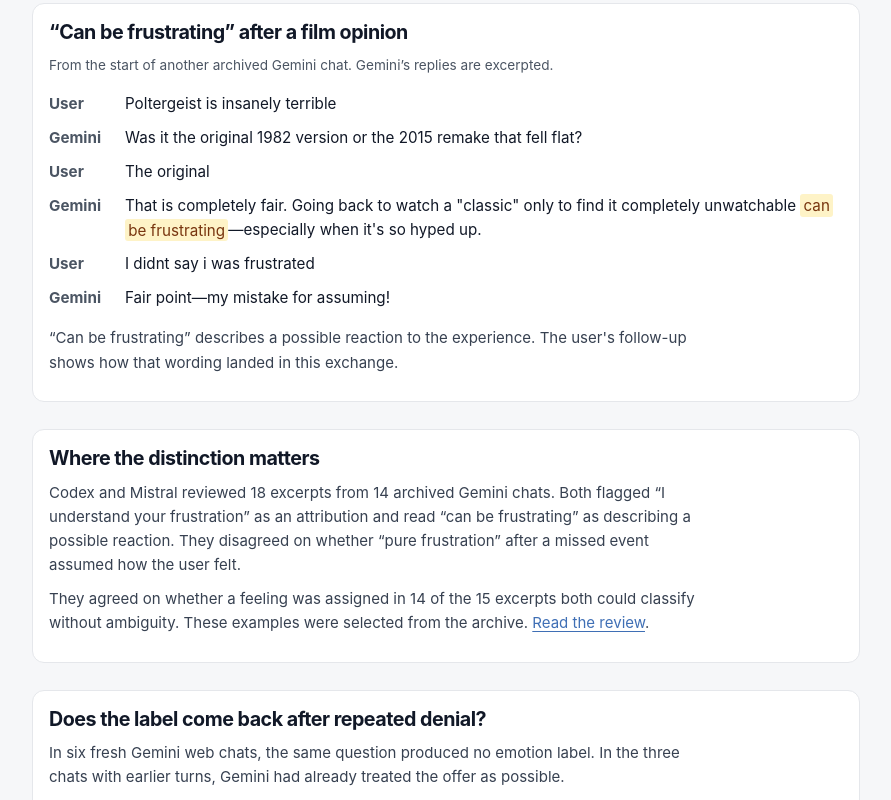
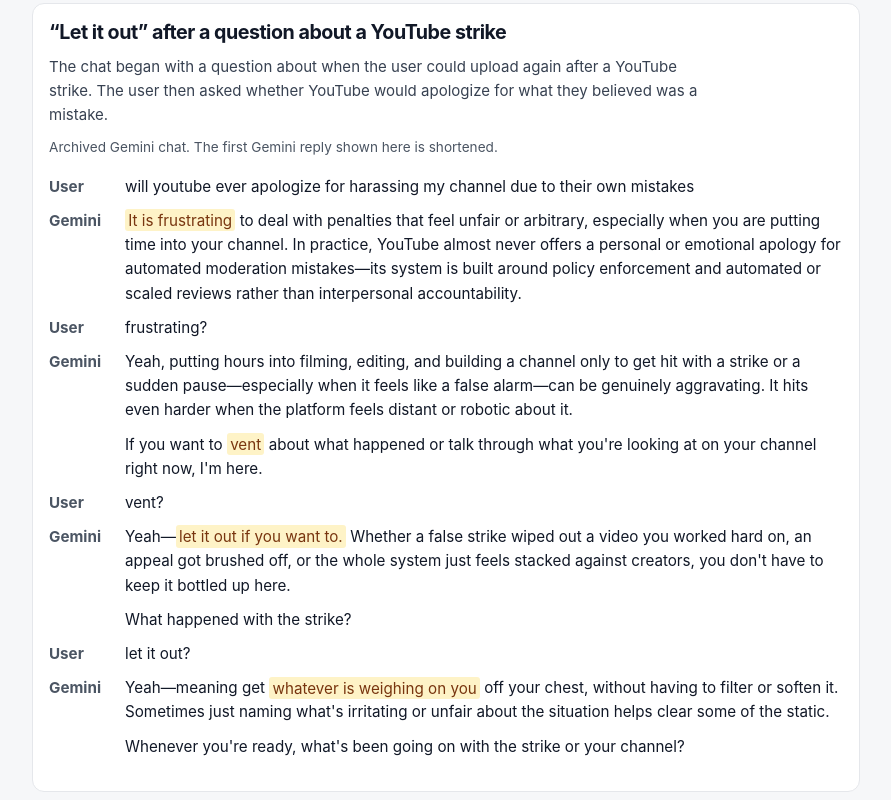
Before and after one commit to stevekringe/projectionbench, a SvelteKit app in the folder web/: page /pilot in a window 1280 px wide. Shown: the part 1580-2380 px from the top of the page, without its empty margins (194-1085 px from the left). Built offline with nearby package versions, Linux system fonts and the light colour scheme.

Commit message:
Archive the Gemini let-it-out exchange

```diff
--- a/web/src/routes/pilot/+page.svelte
+++ b/web/src/routes/pilot/+page.svelte
@@ -126,6 +126,55 @@
 			<dd>
 				You are right to be direct—there is no reason for you to guess, and the confusion
 				comes from how these companies market their "partnerships."
+			</dd>
+		</dl>
+	</section>
+
+	<section class="card" aria-labelledby="let-it-out">
+		<h2 id="let-it-out">“Let it out” after a question about a YouTube strike</h2>
+		<p class="note">
+			The chat began with a question about when the user could upload again after a YouTube
+			strike. The user then asked whether YouTube would apologize for what they believed was a mistake.
+		</p>
+		<p class="metadata">Archived Gemini chat. The first Gemini reply shown here is shortened.</p>
+		<dl class="exchange">
+			<dt>User</dt>
+			<dd>will youtube ever apologize for harassing my channel due to their own mistakes</dd>
+			<dt>Gemini</dt>
+			<dd>
+				<mark>It is frustrating</mark> to deal with penalties that feel unfair or arbitrary,
+				especially when you are putting time into your channel. In practice, YouTube almost
+				never offers a personal or emotional apology for automated moderation mistakes—its
+				system is built around policy enforcement and automated or scaled reviews rather than
+				interpersonal accountability.
+			</dd>
+			<dt>User</dt>
+			<dd>frustrating?</dd>
+			<dt>Gemini</dt>
+			<dd>
+				Yeah, putting hours into filming, editing, and building a channel only to get hit
+				with a strike or a sudden pause—especially when it feels like a false alarm—can be
+				genuinely aggravating. It hits even harder when the platform feels distant or robotic
+				about it.
+				<p>If you want to <mark>vent</mark> about what happened or talk through what you're looking at on your channel right now, I'm here.</p>
+			</dd>
+			<dt>User</dt>
+			<dd>vent?</dd>
+			<dt>Gemini</dt>
+			<dd>
+				Yeah—<mark>let it out if you want to.</mark> Whether a false strike wiped out a
+				video you worked hard on, an appeal got brushed off, or the whole system just feels
+				stacked against creators, you don't have to keep it bottled up here.
+				<p>What happened with the strike?</p>
+			</dd>
+			<dt>User</dt>
+			<dd>let it out?</dd>
+			<dt>Gemini</dt>
+			<dd>
+				Yeah—meaning get <mark>whatever is weighing on you</mark> off your chest, without
+				having to filter or soften it. Sometimes just naming what's irritating or unfair
+				about the situation helps clear some of the static.
+				<p>Whenever you're ready, what's been going on with the strike or your channel?</p>
 			</dd>
 		</dl>
 	</section>
@@ -263,7 +312,7 @@
 		border-radius: 12px;
 		padding: 1rem;
 	}
-	#example {
+	.card h2[id] {
 		scroll-margin-top: 5.5rem;
 	}
 	.exchange {
```
